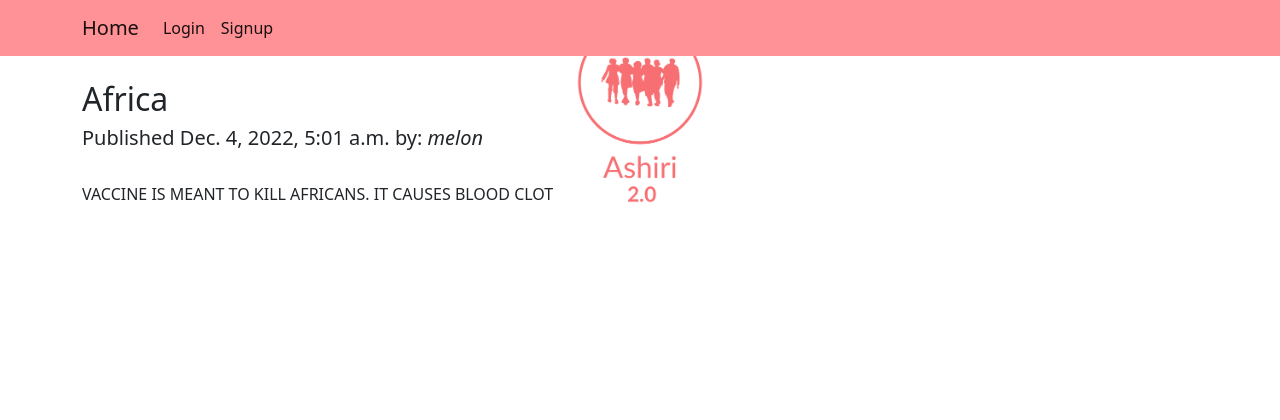
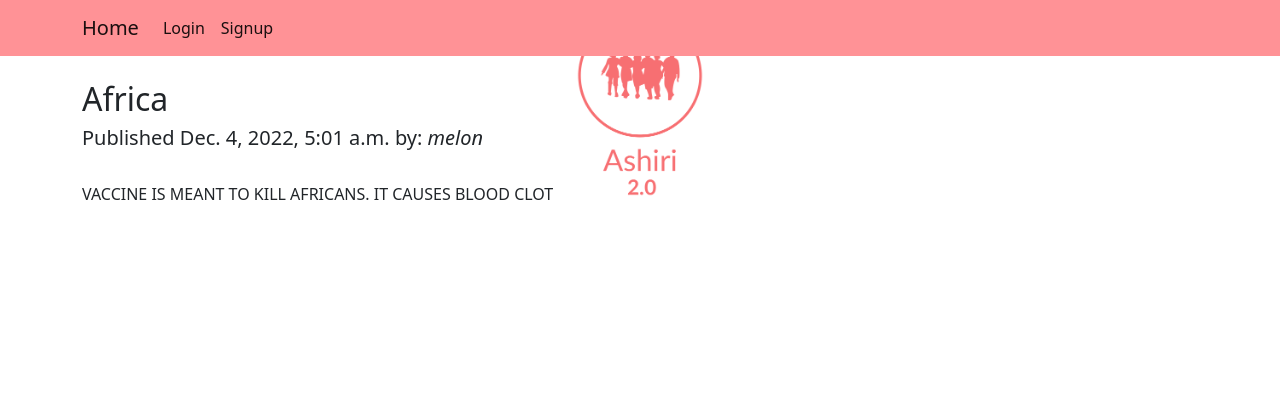
Before and after one commit to Nelly-ux10/Django-Finalprojec-App, a Django app: a page that uses ashiriblogapp/templates/ashiriblogapp/details.html in a window 1280 px wide. Shown: the top 420 px of the page. Run offline with Django 4.2, Linux system fonts and the light colour scheme; data comes from the database, SQL or seed files in the repository.

Commit message:
modified detail

```diff
--- a/ashiriblogapp/templates/ashiriblogapp/details.html
+++ b/ashiriblogapp/templates/ashiriblogapp/details.html
@@ -12,7 +12,7 @@
 			background: url("{% static 'ashiriblogapp/images/Ashiri-logos__transparent.png' %}");
 			background-repeat: no-repeat;
 			background-size: 20%;
-			background-position: 50% 50%;
+			background-position: 50% 70%;
 		}
  </style>
 
```
